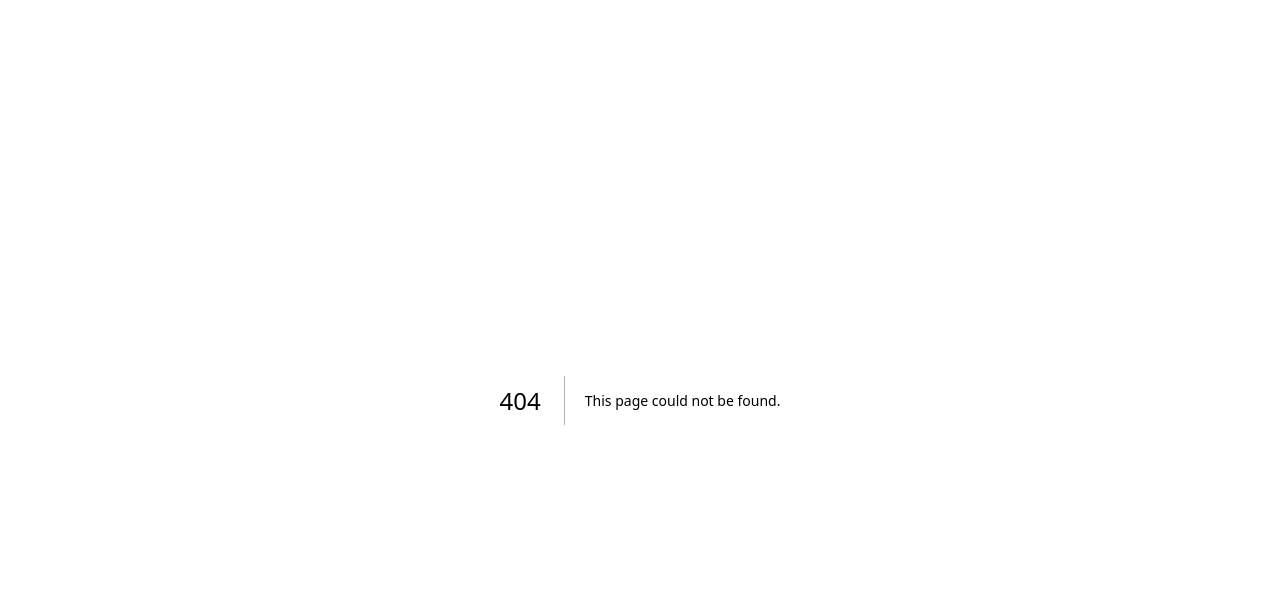
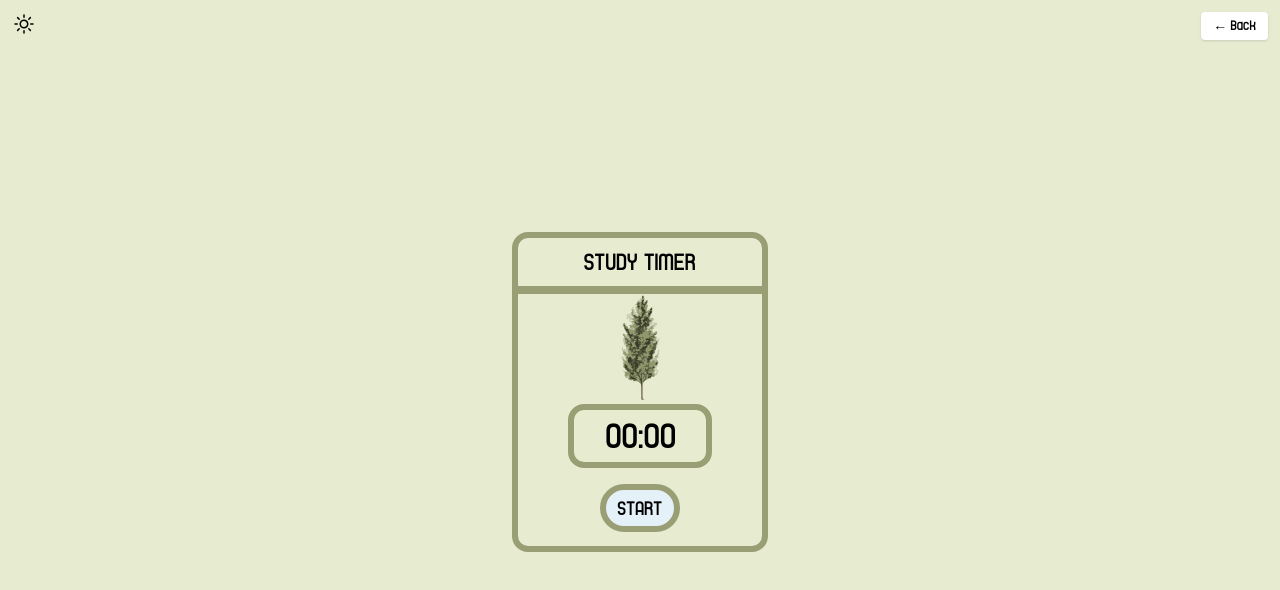
Before and after one commit to AdityaGarg1165/tanishk, a Next.js app: page /timer in a window 1280 px wide. Before the commit this address had no page. Shown: the top 590 px of the page. Built offline with nearby package versions, Linux system fonts and the light colour scheme.

Commit message:
added timer

```diff
--- a/app/page.jsx
+++ b/app/page.jsx
@@ -216,6 +216,11 @@ export default function TablePage() {
               title="Go to Planner"
             />
             <div
+              className="absolute bg-black top-1 left-2 w-12 h-12 cursor-pointer"
+              onClick={() => router.push("/timer")}
+              title="Go to Planner"
+            />
+            <div
               className="absolute top-16 right-0 w-12 h-12 cursor-pointer"
               onClick={() => router.push("/tracker")}
               title="Go to Tracker"
--- /dev/null
+++ b/app/timer/page.jsx
@@ -0,0 +1,164 @@
+'use client'
+import { useEffect, useState } from "react";
+import { motion } from 'framer-motion'
+import { useRouter } from "next/navigation";
+
+export default function Planner() {
+  const router = useRouter();
+  const [theme, setTheme] = useState("trees");
+  const [isRunning, setIsRunning] = useState(false);
+  const [seconds, setSeconds] = useState(0);
+
+  const themes = {
+    trees: { timer: "#999e75", bg: "#e7ebd0", border: "#8b906f",img:"yellow_tree.png" },
+    ocean: { timer: "#a1c3d4", bg: "#e2f4f8", border: "#6f7f90",img:"blue_fish.png" },
+    sand: { timer: "#d1b38d", bg: "#efd5b4", border: "#8f7f6f",img:"sand_wheel.png" },
+  };
+
+  useEffect(() => {
+    const thm = localStorage.getItem("theme");
+    if (!thm) return;
+    setTheme(thm);
+  }, []);
+
+  useEffect(() => {
+    let interval;
+    if (isRunning) {
+      interval = setInterval(() => {
+        setSeconds(prev => prev + 1);
+      }, 1000);
+    }
+    return () => clearInterval(interval);
+  }, [isRunning]);
+
+  const formatTime = (totalSeconds) => {
+    const mins = String(Math.floor(totalSeconds / 60)).padStart(2, '0');
+    const secs = String(totalSeconds % 60).padStart(2, '0');
+    return `${mins}:${secs}`;
+  };
+
+  return (
+    <div
+      className="flex justify-center items-center min-h-screen w-full relative overflow-hidden"
+      style={{ backgroundColor: themes[theme].bg }}
+    >
+      {/* Back Button */}
+      <motion.button
+        className="absolute top-3 right-3 bg-white px-3 py-1 rounded shadow text-sm"
+        onClick={() => router.back()}
+        initial={{ opacity: 0 }}
+        animate={{ opacity: 1 }}
+        transition={{ duration: 0.4 }}
+        style={{ fontFamily: "toon around" }}
+      >
+        ← Back
+      </motion.button>
+
+      {/* Theme Switcher */}
+      <motion.div
+        key={theme}
+        className="absolute left-3 top-3"
+        initial={{ opacity: 0 }}
+        animate={{ opacity: 1 }}
+        transition={{ duration: 0.5, delay: 0.3 }}
+      >
+        <svg
+          xmlns="http://www.w3.org/2000/svg"
+          fill="none"
+          viewBox="0 0 24 24"
+          strokeWidth={1.5}
+          stroke="currentColor"
+          className="size-6 cursor-pointer"
+          onClick={() =>
+            document.getElementById("theme-menu").classList.toggle("hidden")
+          }
+        >
+          <path
+            strokeLinecap="round"
+            strokeLinejoin="round"
+            d="M12 3v2.25m6.364.386-1.591 1.591M21 12h-2.25m-.386 6.364-1.591-1.591M12 18.75V21m-4.773-4.227-1.591 1.591M5.25 12H3m4.227-4.773L5.636 5.636M15.75 12a3.75 3.75 0 1 1-7.5 0 3.75 3.75 0 0 1 7.5 0Z"
+          />
+        </svg>
+        <div
+          id="theme-menu"
+          className="absolute left-0 mt-2 bg-white p-2 rounded shadow hidden z-50"
+        >
+          {Object.keys(themes).map((t) => (
+            <button
+              key={t}
+              className="block w-full text-left px-4 py-2 hover:bg-gray-200"
+              onClick={() => {
+                setTheme(t);
+                localStorage.setItem("theme", t);
+                document.getElementById("theme-menu").classList.add("hidden");
+              }}
+            >
+              {t.charAt(0).toUpperCase() + t.slice(1)}
+            </button>
+          ))}
+        </div>
+      </motion.div>
+
+      {/* Main Content */}
+      <motion.div
+        key={theme}
+        className="flex flex-col items-center gap-4 w-full max-w-screen-md px-4"
+        initial={{ opacity: 0 }}
+        animate={{ opacity: 1 }}
+        transition={{ duration: 0.8, delay: 0.5 }}
+      >
+        {/* Study Timer Box */}
+        <motion.div
+          style={{ border: `6px solid ${themes[theme].timer}` }}
+          className="w-64 h-80 rounded-2xl flex flex-col items-center"
+        >
+          <h1
+            className="text-2xl text-center mt-2"
+            style={{ fontFamily: "Toon Around" }}
+          >
+            STUDY TIMER
+          </h1>
+          <div
+            className="divider w-full h-2 mt-2"
+            style={{ backgroundColor: themes[theme].timer }}
+          ></div>
+          {theme === "ocean" ?
+          <img className={`w-18 rotate-90`} src={`/${themes[theme].img}`} alt="" />
+          :
+
+            <img className={`w-14`} src={`/${themes[theme].img}`} alt="" />
+
+        }
+          <div
+            className="w-36 h-16 mt-1 rounded-2xl"
+            style={{ border: `6px ${themes[theme].timer} solid` }}
+          >
+            <h1
+              className="text-4xl ml-8 mt-1.5"
+              style={{ fontFamily: "Toon Around" }}
+            >
+              {formatTime(seconds)}
+            </h1>
+          </div>
+          <div
+            className="w-20 h-12 mt-4 bg-[#e4f1f9] rounded-3xl flex items-center justify-center cursor-pointer"
+            style={{ border: `6px ${themes[theme].timer} solid` }}
+            onClick={() => setIsRunning((prev) => !prev)}
+          >
+            <h1
+              style={{ fontFamily: "Toon Around" }}
+              className="text-xl"
+            >
+              {isRunning ? "STOP" : "START"}
+            </h1>
+          </div>
+        </motion.div>
+
+        {/* Other Planner Content */}
+        <div className="overflow-x-auto w-full">
+          {/* Add more planner stuff here if needed */}
+        </div>
+      </motion.div>
+    </div>
+  );
+}
```
